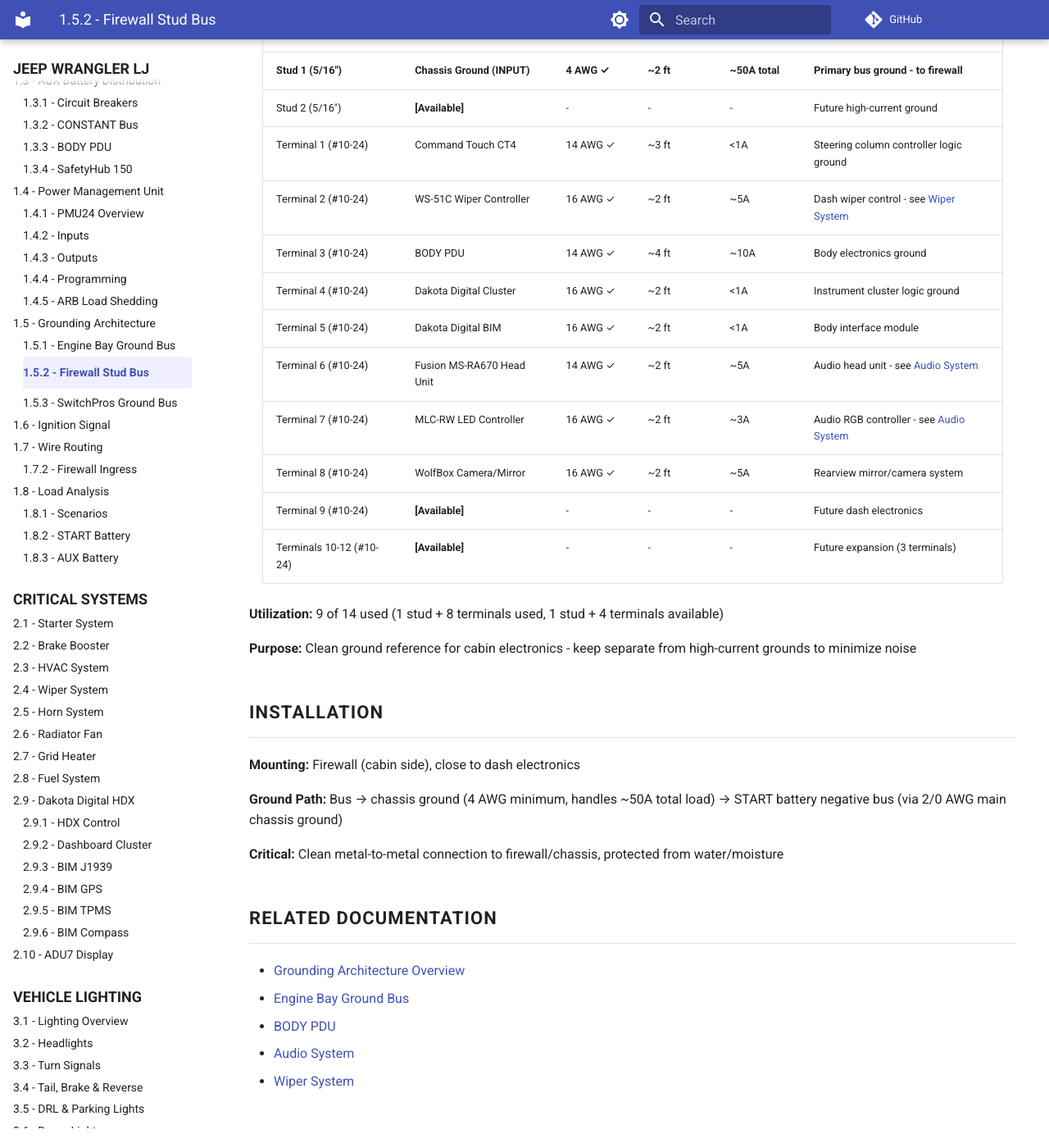
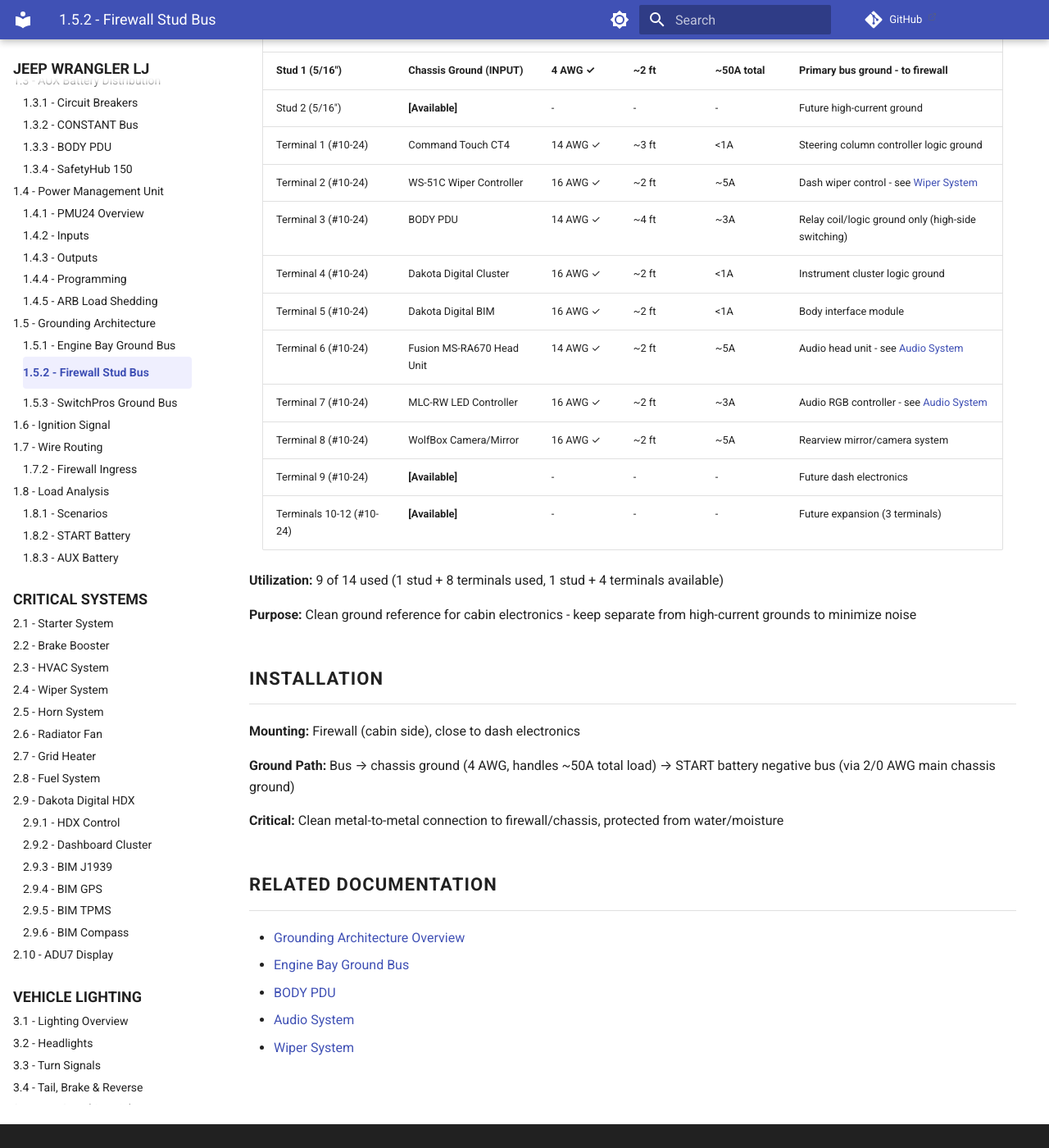
Before and after one commit to sob/drawings, an MkDocs documentation site: the page built from docs/jeep_lj/01-power-systems/05-grounding/02-firewall-stud-bus.md, in a window 1280 px wide and 1400 px high, scrolled down 797 px. Shown: the whole window at 82% size. Built offline with MkDocs 1.6.1 and Material for MkDocs 9.7.7, drawn with Linux system fonts in a browser that asks for light colours; comment, search, counter and statistics services are not loaded.

Commit message:
docs(electrical): clarify BODY PDU ground requirements
BODY PDU uses high-side switching - load current returns through each
load's own ground wire, not through the PDU. PDU ground (~3A) is only
for relay coils and internal logic reference.

- Add high-side switching design note to BODY PDU documentation
- Firewall Stud Bus Terminal 3 assigned to BODY PDU (14 AWG, ~3A)
- Update TBD tracker with ground resolution details

🤖 Generated with [Claude Code](https://claude.com/claude-code)

Co-Authored-By: Claude <noreply@anthropic.com>

```diff
--- a/docs/jeep_lj/01-power-systems/05-grounding/02-firewall-stud-bus.md
+++ b/docs/jeep_lj/01-power-systems/05-grounding/02-firewall-stud-bus.md
@@ -38,7 +38,7 @@ tags:
 | Stud 2 (5/16")           | **[Available]**            | -           | -         | -              | Future high-current ground                              |
 | Terminal 1 (#10-24)      | Command Touch CT4          | 14 AWG ✓    | ~3 ft     | <1A            | Steering column controller logic ground                 |
 | Terminal 2 (#10-24)      | WS-51C Wiper Controller    | 16 AWG ✓    | ~2 ft     | ~5A            | Dash wiper control - see [Wiper System][wiper-system]   |
-| Terminal 3 (#10-24)      | BODY PDU                   | 14 AWG ✓    | ~4 ft     | ~10A           | Body electronics ground                                 |
+| Terminal 3 (#10-24)      | BODY PDU                   | 14 AWG ✓    | ~4 ft     | ~3A            | Relay coil/logic ground only (high-side switching)      |
 | Terminal 4 (#10-24)      | Dakota Digital Cluster     | 16 AWG ✓    | ~2 ft     | <1A            | Instrument cluster logic ground                         |
 | Terminal 5 (#10-24)      | Dakota Digital BIM         | 16 AWG ✓    | ~2 ft     | <1A            | Body interface module                                   |
 | Terminal 6 (#10-24)      | Fusion MS-RA670 Head Unit  | 14 AWG ✓    | ~2 ft     | ~5A            | Audio head unit - see [Audio System][audio-system]      |
@@ -55,7 +55,7 @@ tags:
 
 **Mounting:** Firewall (cabin side), close to dash electronics
 
-**Ground Path:** Bus → chassis ground (4 AWG minimum, handles ~50A total load) → START battery negative bus (via 2/0 AWG main chassis ground)
+**Ground Path:** Bus → chassis ground (4 AWG, handles ~50A total load) → START battery negative bus (via 2/0 AWG main chassis ground)
 
 **Critical:** Clean metal-to-metal connection to firewall/chassis, protected from water/moisture
 
```
Also changed, not shown: docs/jeep_lj/01-power-systems/03-aux-battery-distribution/03-body-pdu.md (+4 -1 lines), docs/jeep_lj/09-installation/01-tbd-tracker.md (+1 -1 lines).
